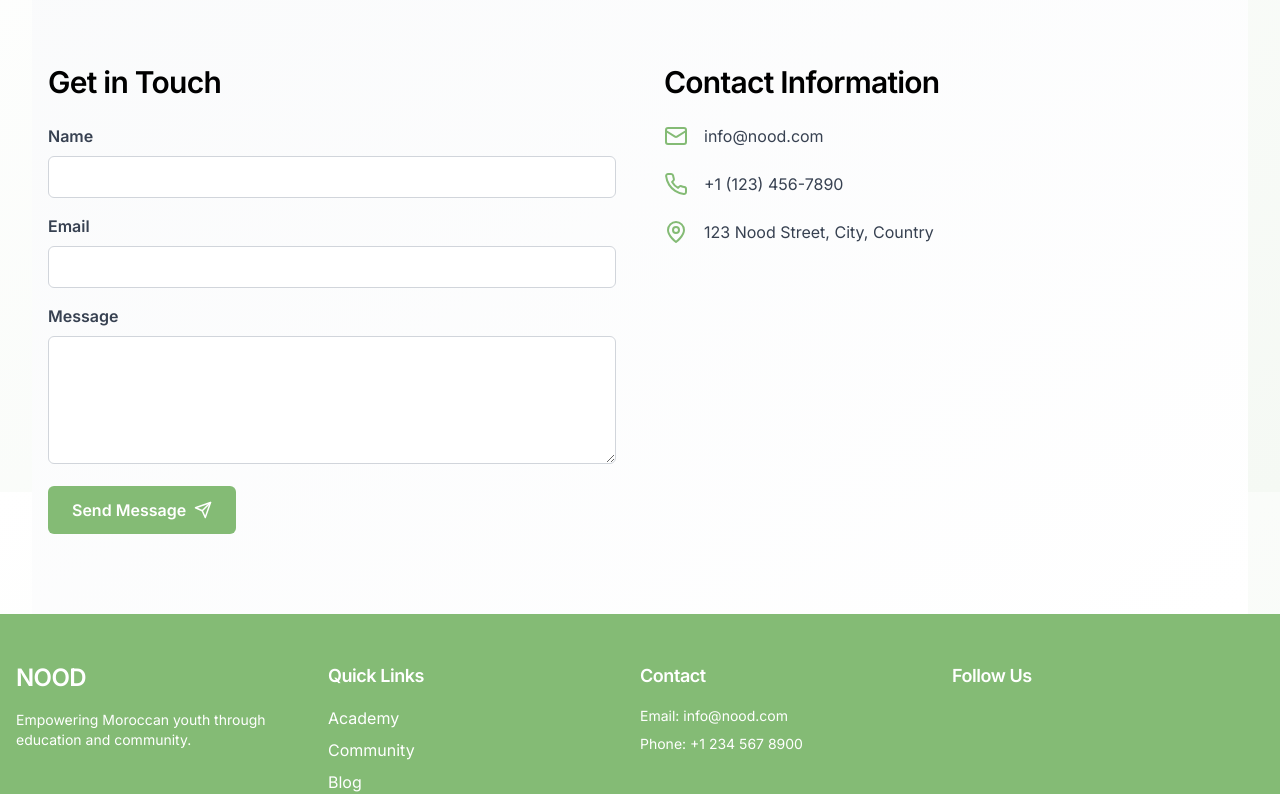
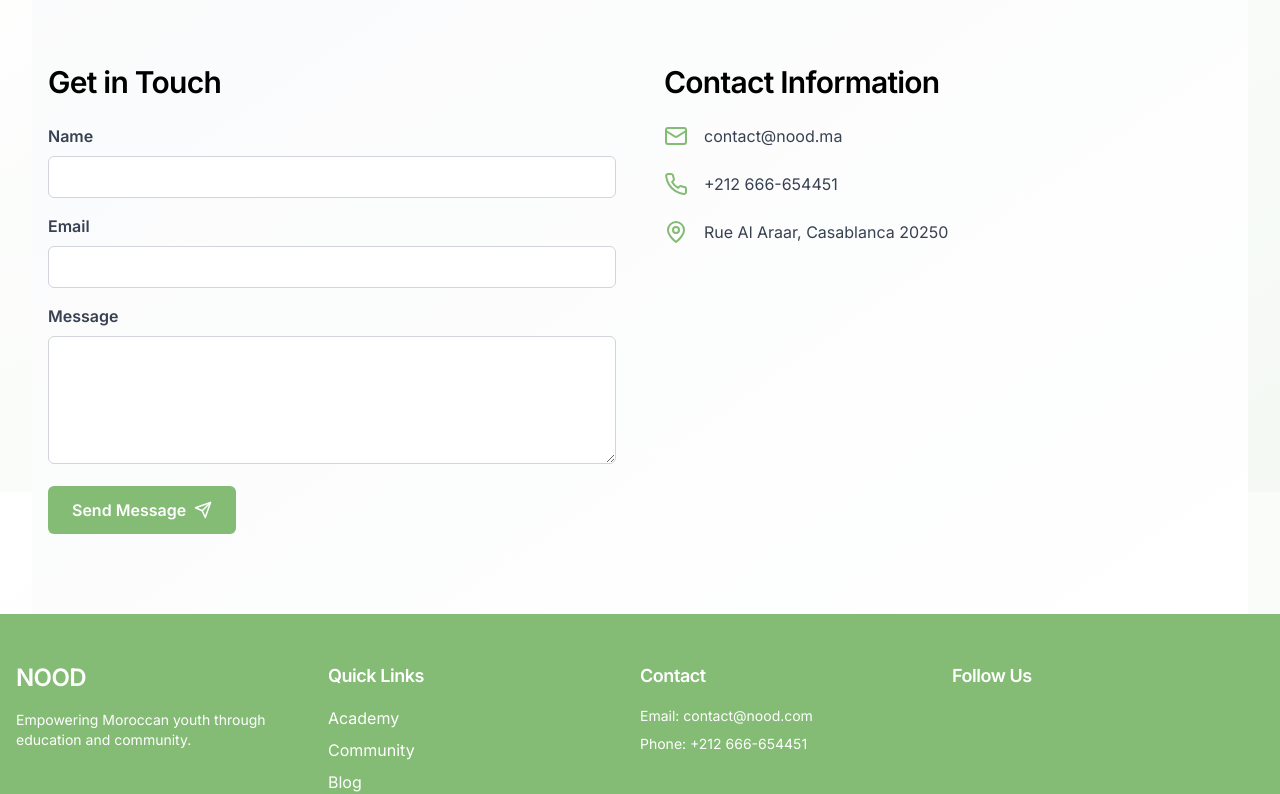
Before and after one commit to EmreGunner/NoodWebMain, a React (Vite) app: page /contact in a window 1280 px wide. Shown: the part 308-1102 px from the top of the page. Built offline with nearby package versions, Linux system fonts and the light colour scheme.

Commit message:
changes6

```diff
--- a/src/components/Footer.tsx
+++ b/src/components/Footer.tsx
@@ -21,8 +21,8 @@ const Footer: React.FC = () => {
           </div>
           <div className="w-full md:w-1/4 mb-6 md:mb-0">
             <h3 className="text-lg font-semibold mb-4">Contact</h3>
-            <p className="text-sm mb-2">Email: info@nood.com</p>
-            <p className="text-sm">Phone: +1 234 567 8900</p>
+            <p className="text-sm mb-2">Email: contact@nood.com</p>
+            <p className="text-sm">Phone: +212 666-654451  </p>
           </div>
           <div className="w-full md:w-1/4">
             <h3 className="text-lg font-semibold mb-4">Follow Us</h3>
--- a/src/pages/ContactUs.tsx
+++ b/src/pages/ContactUs.tsx
@@ -88,15 +88,15 @@ const ContactUs: React.FC = () => {
             <div className="space-y-6">
               <div className="flex items-center">
                 <Mail className="text-primary mr-4" size={24} />
-                <span className="text-gray-700">info@nood.com</span>
+                <span className="text-gray-700">contact@nood.ma</span>
               </div>
               <div className="flex items-center">
                 <Phone className="text-primary mr-4" size={24} />
-                <span className="text-gray-700">+1 (123) 456-7890</span>
+                <span className="text-gray-700">+212 666-654451 </span>
               </div>
               <div className="flex items-center">
                 <MapPin className="text-primary mr-4" size={24} />
-                <span className="text-gray-700">123 Nood Street, City, Country</span>
+                <span className="text-gray-700"> Rue Al Araar, Casablanca 20250</span>
               </div>
             </div>
           </motion.div>
```
